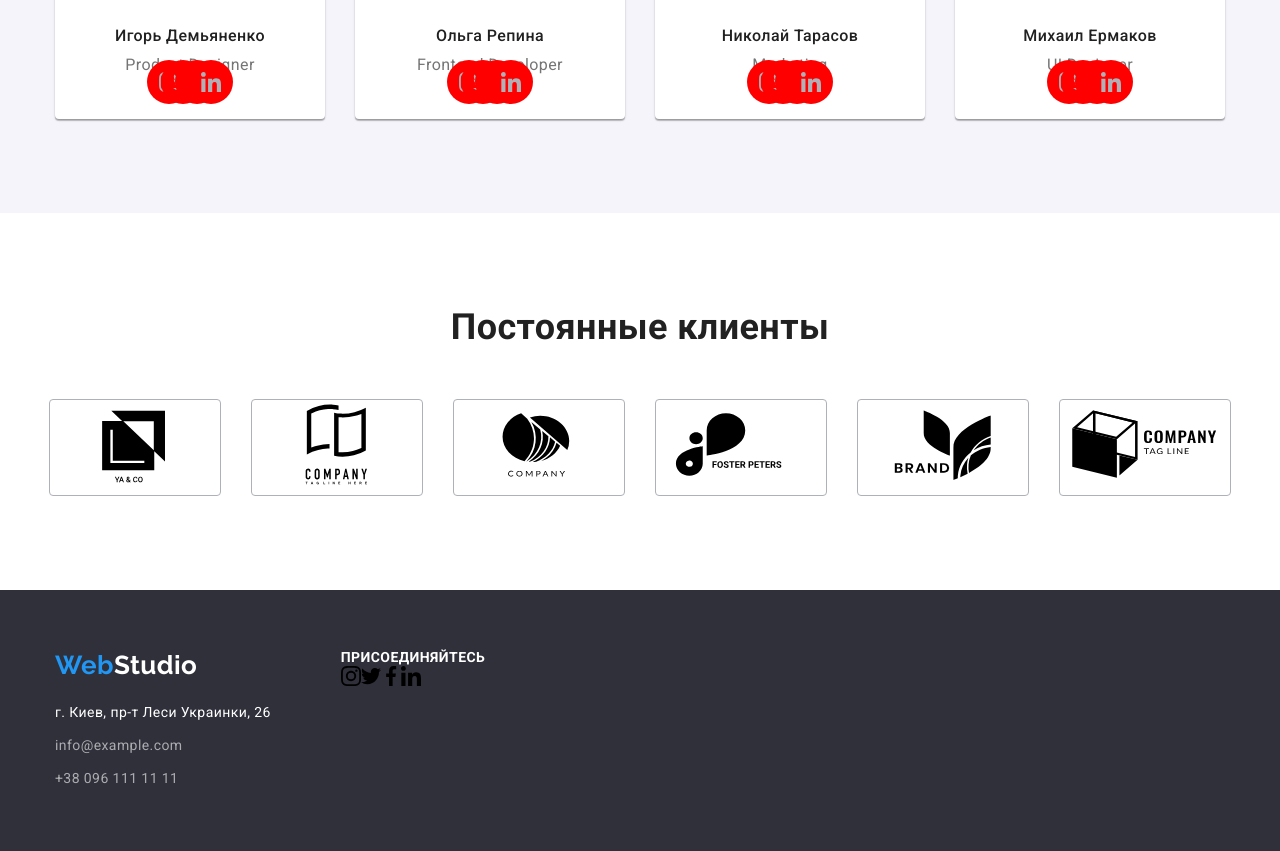
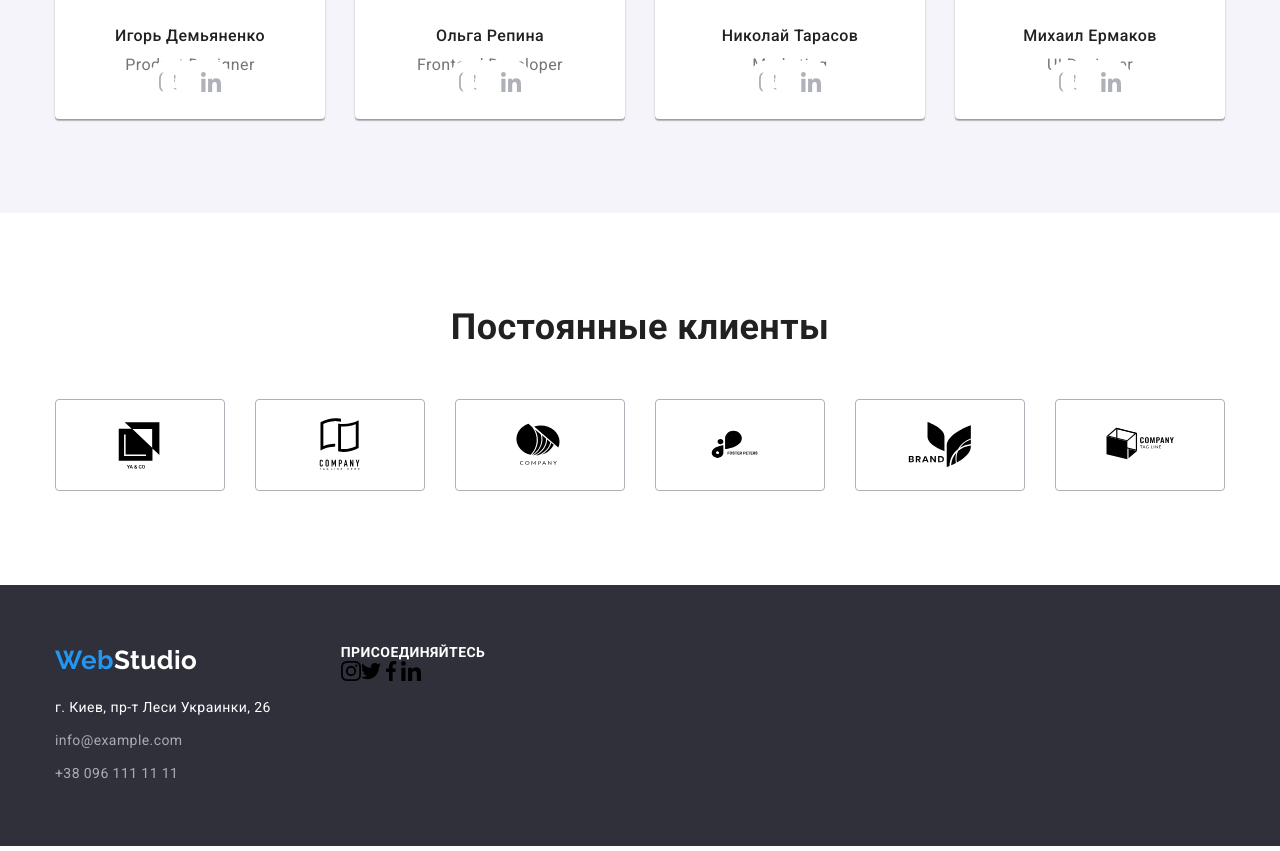
Before and after one commit to Vampireol/goit-markup-hw-04, a plain HTML site: page index.html in a window 1280 px wide. Shown: the part 2047-2898 px from the top of the page. Drawn offline with nearby package versions, Linux system fonts and the light colour scheme.

Commit message:
work progres

```diff
--- a/css/styles.css
+++ b/css/styles.css
@@ -492,16 +492,16 @@ img {
   justify-content: center;
   align-items: center;
   border-radius: 50%;
-  background-color: red;
+  background-color: var(--background-header-color);
 }
 
 .work-icon {
   fill: var(--text-icon-color);
 }
 
-.work-list:hover .work-icon,
-.work-list:focus .work-icon {
-  fill: blue;
+.work-link:hover,
+.work-link:focus {
+  background-color: var(--accent-color);
 }
 
 /*------------------- Постоянные клиенты  -----------*/
@@ -524,12 +524,27 @@ img {
 }
 
 .clients-item {
+  width: 170px;
+  height: 92px;
+  display: flex;
+  justify-content: center;
+  align-items: center;
   border: 1px solid #afb1b8;
   border-radius: 4px;
 }
 
 .clients-item:not(:last-child) {
   margin-right: 30px;
+}
+
+.features-icon:hover,
+.features-icon:focus {
+  fill: var(--accent-color);
+}
+
+.clients-item:hover .features-icon:hover,
+.clients-item:focus .features-icon:focus {
+  fill: var(--accent-color);
 }
 
 /* -----------------------подвал------------------ */
--- a/index.html
+++ b/index.html
@@ -339,6 +339,7 @@
       </section>
 
       <!--------------------Постоянные клиенты --------------- -->
+
       <section class="section clients">
         <div class="container">
           <h2 class="clients-title">Постоянные клиенты</h2>
@@ -346,37 +347,37 @@
           <ul class="clients-list">
             <div class="clients-icon">
               <li class="clients-item">
-                <svg class="features-icon" width="170" height="92">
+                <svg class="features-icon" width="106" height="60">
                   <use href="./images/icons.svg#icon-logo"></use>
                 </svg>
               </li>
 
               <li class="clients-item">
-                <svg class="features-icon" width="170" height="92">
+                <svg class="features-icon" width="106" height="60">
                   <use href="./images/icons.svg#icon-logo-1"></use>
                 </svg>
               </li>
 
               <li class="clients-item">
-                <svg class="features-icon" width="170" height="92">
+                <svg class="features-icon" width="106" height="60">
                   <use href="./images/icons.svg#icon-logo-2"></use>
                 </svg>
               </li>
 
               <li class="clients-item">
-                <svg class="features-icon" width="170" height="92">
+                <svg class="features-icon" width="84" height="40">
                   <use href="./images/icons.svg#icon-logo-3"></use>
                 </svg>
               </li>
 
               <li class="clients-item">
-                <svg class="features-icon" width="170" height="92">
+                <svg class="features-icon" width="106" height="60">
                   <use href="./images/icons.svg#icon-logo-4"></use>
                 </svg>
               </li>
 
               <li class="clients-item">
-                <svg class="features-icon" width="170" height="92">
+                <svg class="features-icon" width="93" height="43">
                   <use href="./images/icons.svg#icon-logo-5"></use>
                 </svg>
               </li>
```
